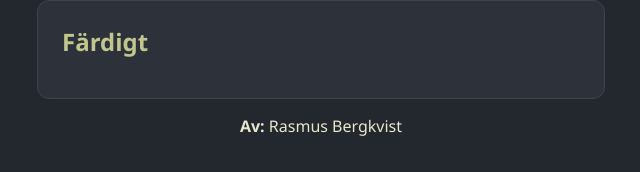
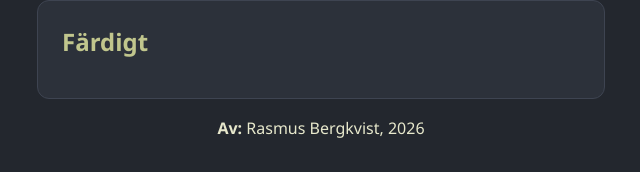
Before and after one commit to RasmusBergkvist/ts-todo, a website built with Vite: page index.html in a window 1280 px wide. Shown: the part 655-827 px from the top of the page, 319-959 px from the left. Built offline with nearby package versions, Linux system fonts and the light colour scheme.

Commit message:
Uppdaterat css

```diff
--- a/index.html
+++ b/index.html
@@ -51,7 +51,7 @@
       <span id="completed-message" class="message"></span>
     </section>
 
-    <footer><p><strong>Av: </strong> Rasmus Bergkvist</p></footer>
+    <footer><p><strong>Av: </strong> Rasmus Bergkvist, 2026</p></footer>
 
   </div>
   <script type="module" src="/src/main.ts"></script>
--- a/src/css/style.css
+++ b/src/css/style.css
@@ -6,10 +6,15 @@
 
 body {
     display: flex;
+    flex-direction: column;
+    align-items: center;
     justify-content: center;
     gap: 1rem;
     font-family: 'Segoe UI', Tahoma, Geneva, Verdana, sans-serif;
     background-color: #23272e;
+    min-height: 100vh;
+    position: relative;
+    padding-bottom: 60px;
 
 
 }
@@ -199,9 +204,14 @@ input[type="checkbox"] {
     opacity: 0.6;
 }
 
-
+footer {
+    position: absolute;
+    bottom: 20px;
+    left: 0;
+    width: 100%;
+}
 
 footer p {
-    margin-top: 1rem;
+    padding-block: 1rem;
     text-align: center;
 }
--- a/src/main.ts
+++ b/src/main.ts
@@ -29,7 +29,7 @@ if (todoForm) {
 
     //Validerar värderna
     if (!task.length) {
-      error.innerHTML += "<li>Du måste skriva en uppgift.</li>"
+      error.innerHTML += "<li>Du måste fylla i en uppgift.</li>"
     } else if  (task.length < 3 || task.length > 60) {
       error.innerHTML += "<li>Uppgiften måste bestå av 3 - 60 tecken.</li>"
     }
```
